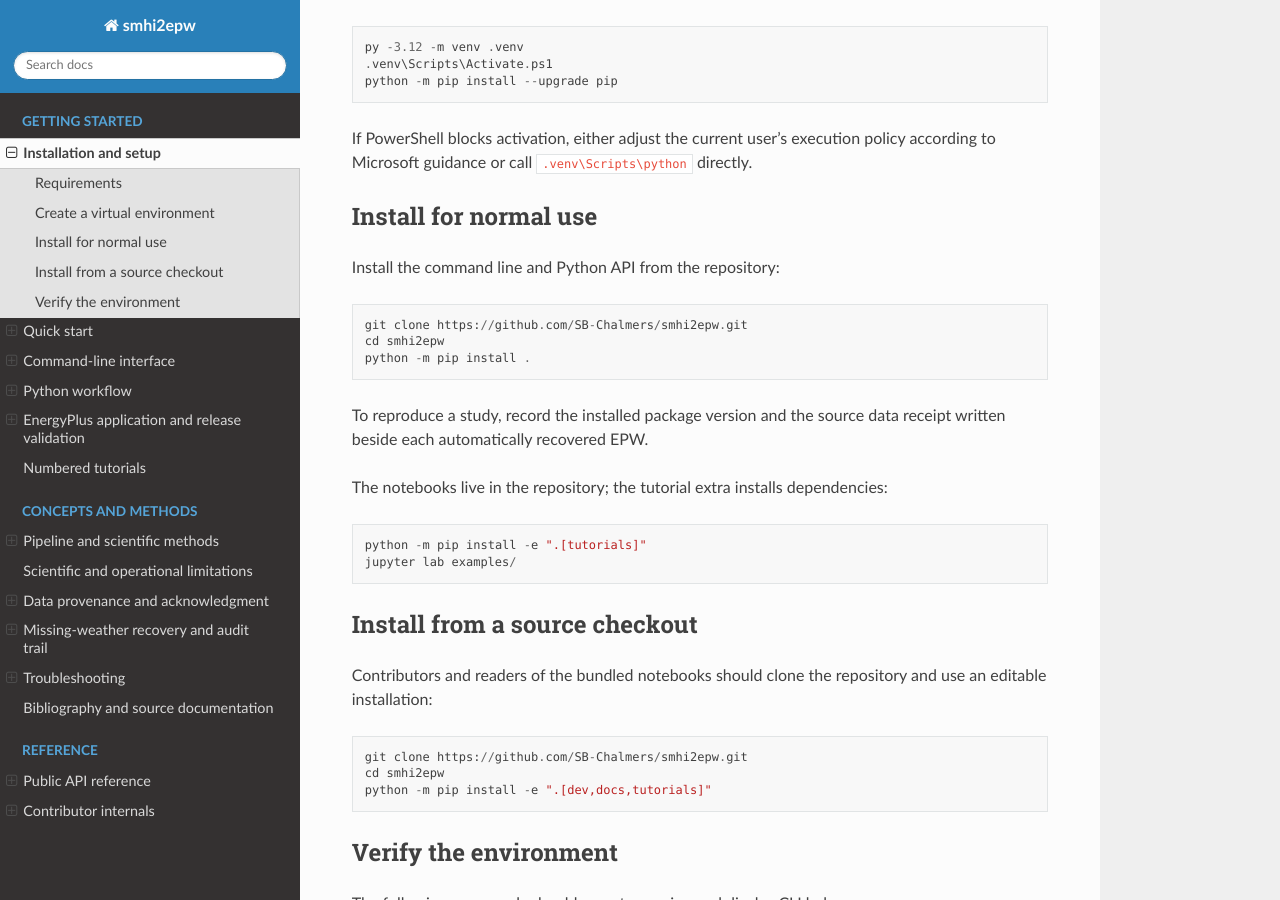
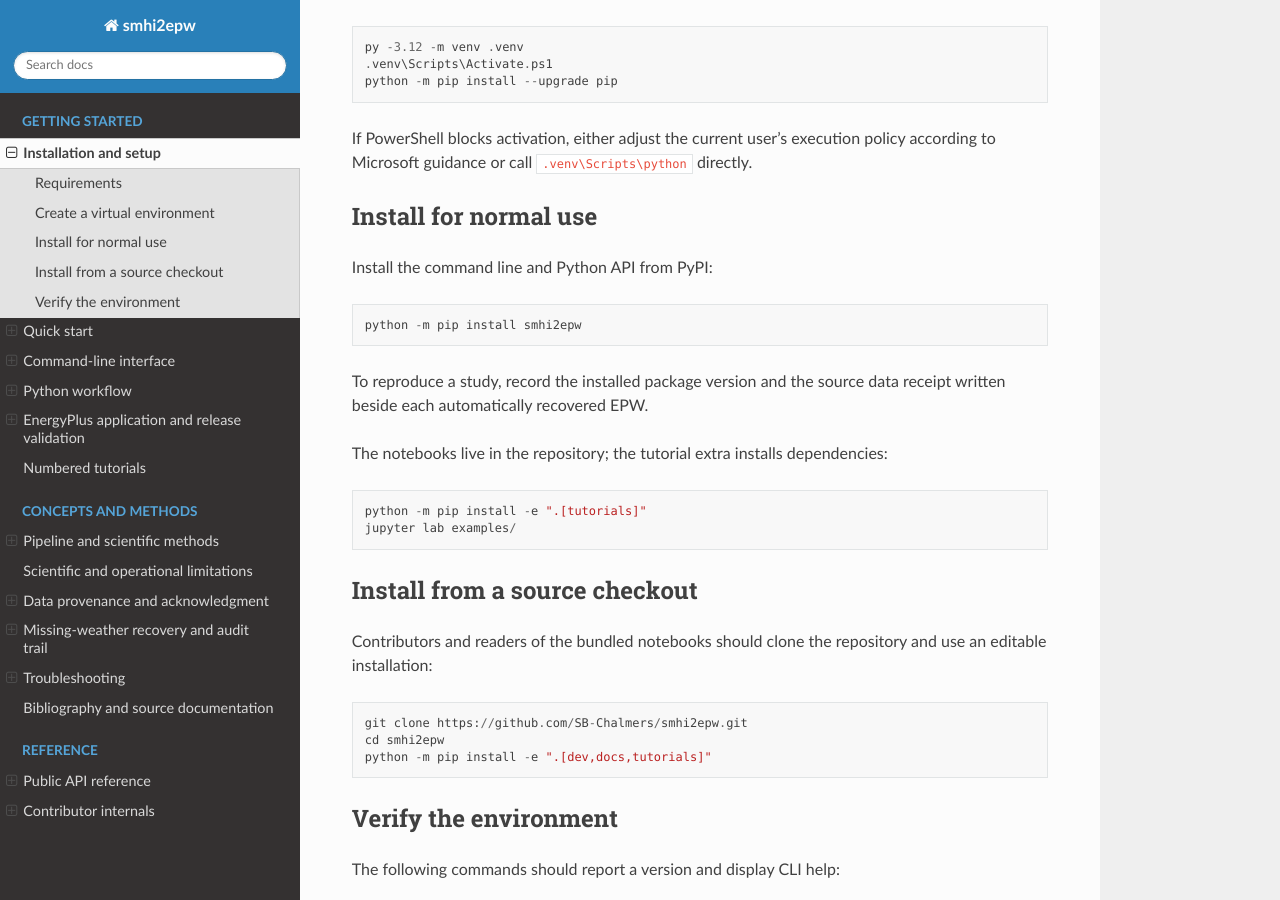
Before and after one commit to SB-Chalmers/smhi2epw, a Sphinx documentation site: the page built from docs/installation.rst, in a window 1280 px wide and 900 px high, scrolled down 684 px. Built offline with Sphinx 7.4.7 and the Read the Docs theme 3.1.0, drawn with Linux system fonts in a browser that asks for light colours; pages that are not in the unit, such as notebooks, are missing from menus.

```diff
--- a/docs/installation.rst
+++ b/docs/installation.rst
@@ -38,11 +38,9 @@ directly.
 Install for normal use
 ----------------------
 
-Install the command line and Python API from the repository::
+Install the command line and Python API from PyPI::
 
-   git clone https://github.com/SB-Chalmers/smhi2epw.git
-   cd smhi2epw
-   python -m pip install .
+   python -m pip install smhi2epw
 
 To reproduce a study, record the installed package version and the source data
 receipt written beside each automatically recovered EPW.
```
Also changed, not shown: README.md (+10 -9 lines).
